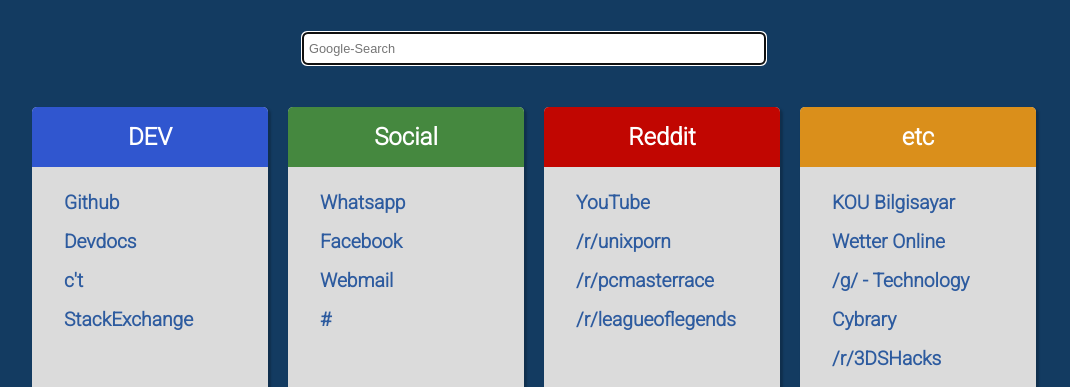
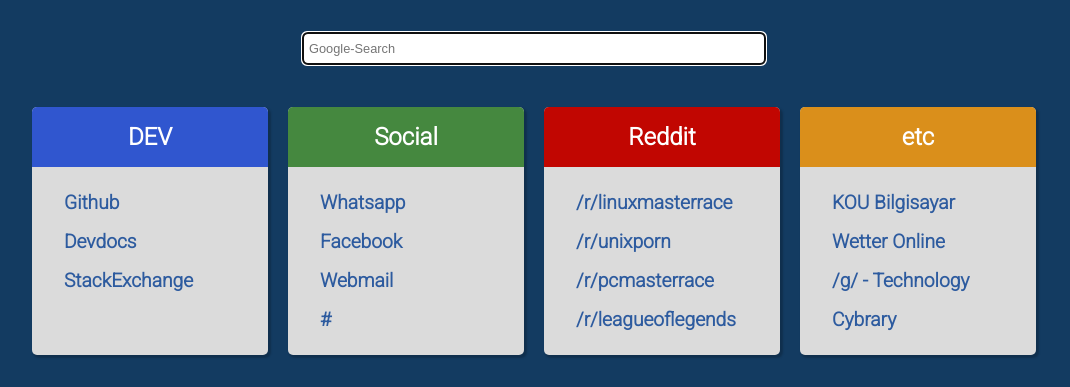
Before and after one commit to wiyyyy/dotfiles, a plain HTML site: page firefox-startpage/index.html in a window 1280 px wide. Shown: the top 387 px of the page, without its empty margins (106-1176 px from the left). Drawn offline with nearby package versions, Linux system fonts and the light colour scheme; no server answers.

Commit message:
updated links again ...

```diff
--- a/firefox-startpage/index.html
+++ b/firefox-startpage/index.html
@@ -33,7 +33,6 @@
           <ul>
             <li><a href="http://github.com/wiyyyy">Github</a></li>
             <li><a href="http://devdocs.io">Devdocs</a></li>
-            <li><a href="https://www.heise.de/ct/">c't</a></li>
             <li><a href="https://stackexchange.com/">StackExchange</a></li>
           </ul>
         </div>
@@ -53,7 +52,7 @@
             <div class="headline">
               <h2>Reddit</h2></div>
               <ul>
-                <li><a href="http://www.youtube.com">YouTube</a></li>
+                <li><a href="http://www.reddit.com/r/linuxmasterrace">/r/linuxmasterrace</a></li>
                 <li><a href="http://www.reddit.com/r/unixporn">/r/unixporn</a></li>
                 <li><a href="http://www.reddit.com/r/pcmasterrace">/r/pcmasterrace</a></li>
                 <li><a href="http://www.reddit.com/r/leagueoflegends">/r/leagueoflegends</a></li>
@@ -67,8 +66,6 @@
                   <li><a href="http://bilgisayar.kocaeli.edu.tr">KOU Bilgisayar</a></li>
                   <li><a href="http://www.donanimhaber.com">Wetter Online</a></li>
                   <li><a href="http://boards.4chan.org/g">/g/ - Technology</a></li>
-                  <li><a href="http://www.cybrary.it">Cybrary</a></li>
-                  <li><a href="http://reddit.com/r/3dshacks">/r/3DSHacks</a></li>
                   <li><a href="http://www.cybrary.it">Cybrary</a></li>
                 </ul>
               </div>
```
